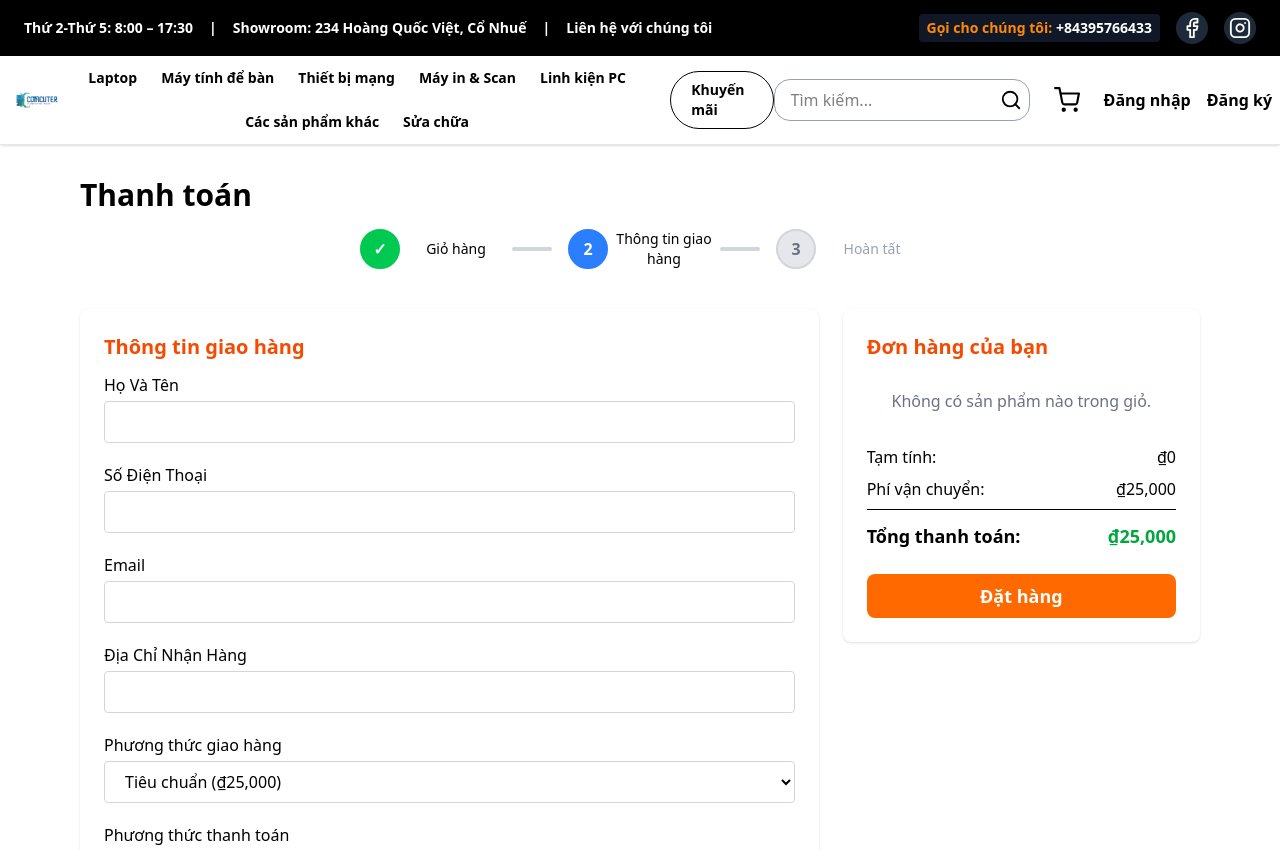
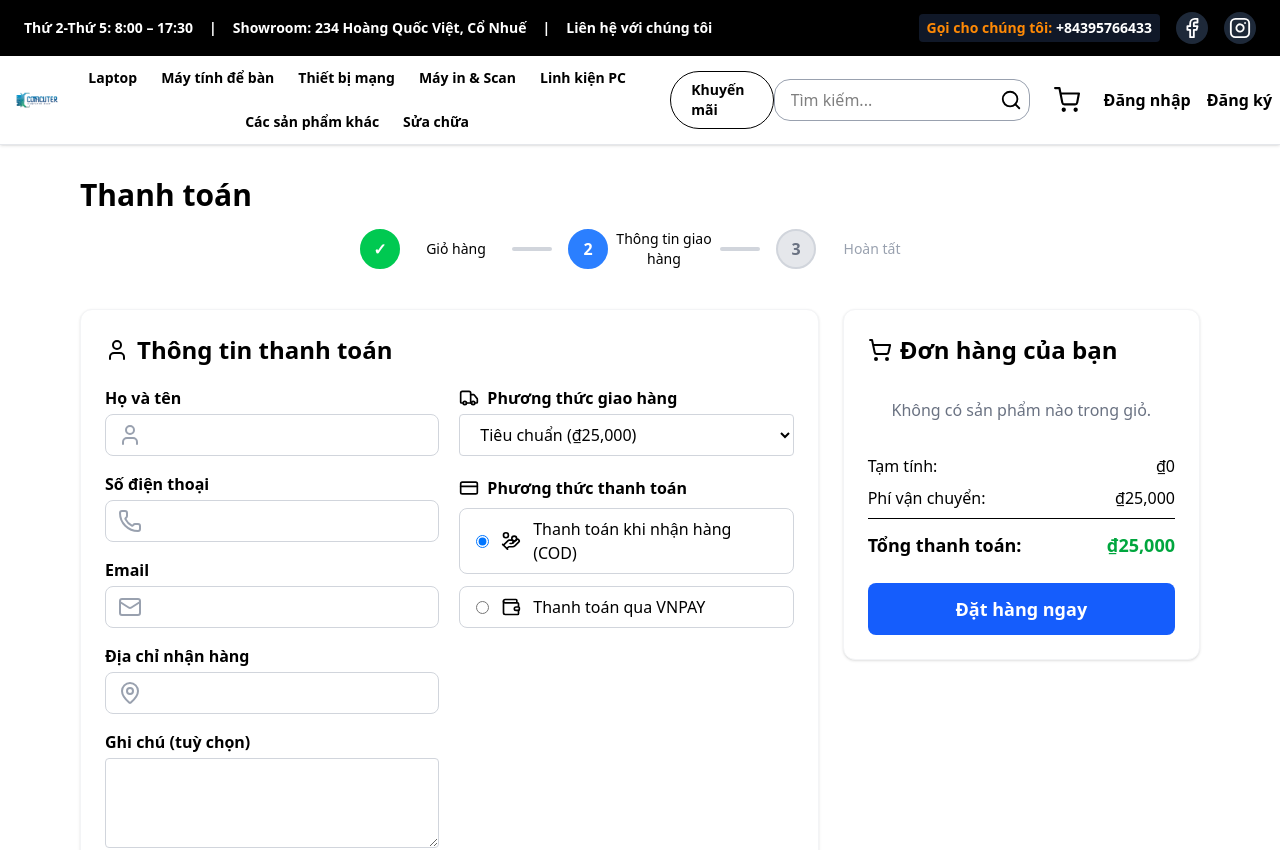
Before and after one commit to Nickchua123/my-app, a React (Vite) app: page /checkout in a window 1280 px wide. Shown: the top 850 px of the page. Built offline with nearby package versions, Linux system fonts and the light colour scheme.

Commit message:
Fix checkout form

```diff
--- a/src/components/CheckoutForm.jsx
+++ b/src/components/CheckoutForm.jsx
@@ -3,8 +3,17 @@ import { useCart } from "../context/CartContext";
 import api from "../Config/axiosConfig";
 import { toast } from "react-toastify";
 import { useNavigate } from "react-router-dom";
-import vnpayLogo from "../assets/vnpay.png";
-import codLogo from "../assets/cod.png"; // nếu có
+import {
+    Truck,
+    CreditCard,
+    User,
+    Phone,
+    Mail,
+    MapPin,
+    ShoppingCart,
+    Wallet,
+    HandCoins,
+} from "lucide-react";
 
 export default function CheckoutForm() {
     const { cartItems, clearCart } = useCart();
@@ -17,11 +26,12 @@ export default function CheckoutForm() {
         address: "",
         note: "",
         paymentMethod: "cod",
-        shippingMethod: "standard"
+        shippingMethod: "standard",
     });
 
     const [errors, setErrors] = useState({});
 
+    // 🚚 Shipping cost
     const shippingFee =
         form.shippingMethod === "express"
             ? 50000
@@ -34,20 +44,15 @@ export default function CheckoutForm() {
         if (!form.name.trim()) err.name = "Vui lòng nhập tên";
         if (!form.phone.trim()) err.phone = "Vui lòng nhập số điện thoại";
         if (!form.email.trim()) err.email = "Vui lòng nhập email";
-        if (!form.address.trim()) err.address = "Vui lòng nhập địa chỉ";
+        if (!form.address.trim()) err.address = "Vui lòng nhập địa chỉ nhận hàng";
         return err;
     };
 
     const handleChange = (e) => {
         const { name, value } = e.target;
-
-        setForm((prev) => ({
-            ...prev,
-            [name]: value,
-        }));
-
-        setErrors((prevErrors) => {
-            const newErrors = { ...prevErrors };
+        setForm((prev) => ({ ...prev, [name]: value }));
+        setErrors((prev) => {
+            const newErrors = { ...prev };
             delete newErrors[name];
             return newErrors;
         });
@@ -60,7 +65,7 @@ export default function CheckoutForm() {
         if (Object.keys(err).length > 0) return;
 
         if (cartItems.length === 0) {
-            toast.error("❗ Giỏ hàng đang trống!");
+            toast.error("Giỏ hàng đang trống!");
             return;
         }
 
@@ -82,8 +87,6 @@ export default function CheckoutForm() {
                 paymentMethod: form.paymentMethod,
             };
 
-            console.log("🔍 Payload gửi lên BE:", payload);
-
             const res = await api.post("/orders/create-payment", payload);
 
             if (res.data?.data?.paymentUrl) {
@@ -92,50 +95,87 @@ export default function CheckoutForm() {
                     localStorage.setItem("checkoutCart", JSON.stringify(cartItems));
                     window.location.href = res.data.data.paymentUrl;
                 } else {
-                    toast.success("🎉 Đặt hàng COD thành công!");
+                    toast.success("Đặt hàng COD thành công!");
                     clearCart();
                     navigate("/order-success");
                 }
             } else {
-                toast.error("⚠️ Có lỗi xảy ra, vui lòng thử lại.");
+                toast.error("Có lỗi xảy ra, vui lòng thử lại.");
             }
         } catch (err) {
-            toast.error("❌ Đặt hàng thất bại!");
+            toast.error("Đặt hàng thất bại!");
         }
     };
 
-    const subtotal = cartItems.reduce((sum, item) => sum + item.product.price * item.quantity, 0);
+    const subtotal = cartItems.reduce(
+        (sum, item) => sum + item.product.price * item.quantity,
+        0
+    );
     const total = subtotal + shippingFee;
 
     return (
-        <form onSubmit={handleSubmit} className="grid md:grid-cols-3 gap-6 mt-8">
-            <div className="md:col-span-2 bg-white p-6 rounded-lg shadow space-y-5">
-                <h2 className="text-xl font-bold mb-3 text-orange-600">Thông tin giao hàng</h2>
+        <form
+            onSubmit={handleSubmit}
+            className="grid md:grid-cols-3 gap-6 mt-8 text-black"
+        >
+            {/* === Form thông tin + thanh toán (2 cột) === */}
+            <div className="md:col-span-2 bg-white p-6 rounded-xl shadow border border-gray-100">
+                <h2 className="text-2xl font-bold mb-5 text-black-600 flex items-center gap-2">
+                    <User className="w-6 h-6 text-black-600" /> Thông tin thanh toán
+                </h2>
 
-                {["name", "phone", "email", "address"].map((field) => (
-                    <div key={field}>
-                        <label className="block font-medium mb-1 capitalize">
-                            {field === "name"
-                                ? "Họ và tên"
-                                : field === "phone"
-                                    ? "Số điện thoại"
-                                    : field === "email"
-                                        ? "Email"
-                                        : "Địa chỉ nhận hàng"}
+                <div className="grid md:grid-cols-2 gap-5">
+                    {/* ====== Cột trái ====== */}
+                    <div className="space-y-4">
+                        {[
+                            { name: "name", label: "Họ và tên", icon: <User /> },
+                            { name: "phone", label: "Số điện thoại", icon: <Phone /> },
+                            { name: "email", label: "Email", icon: <Mail /> },
+                            { name: "address", label: "Địa chỉ nhận hàng", icon: <MapPin /> },
+                        ].map((field) => (
+                            <div key={field.name}>
+                                <label className="block font-semibold mb-1">
+                                    {field.label}
                                 </label>
+                                <div className="flex items-center border border-gray-300 rounded-lg px-3">
+                                    <span className="text-gray-400">{field.icon}</span>
                                     <input
-                            type={field === "email" ? "email" : "text"}
-                            name={field}
-                            value={form[field]}
+                                        type={field.name === "email" ? "email" : "text"}
+                                        name={field.name}
+                                        value={form[field.name]}
                                         onChange={handleChange}
-                            className="w-full border border-gray-300 rounded px-4 py-2"
+                                        className="w-full px-3 py-2 outline-none bg-transparent"
                                     />
-                        {errors[field] && <div className="text-red-500 text-sm mt-1">{errors[field]}</div>}
+                                </div>
+                                {errors[field.name] && (
+                                    <div className="text-red-500 text-sm mt-1">
+                                        {errors[field.name]}
+                                    </div>
+                                )}
                             </div>
                         ))}
 
+                        {/* Ghi chú */}
                         <div>
-                    <label className="block font-medium mb-1">Phương thức giao hàng</label>
+                            <label className="block font-semibold mb-1">
+                                Ghi chú (tuỳ chọn)
+                            </label>
+                            <textarea
+                                name="note"
+                                value={form.note}
+                                onChange={handleChange}
+                                className="w-full border border-gray-300 rounded px-4 py-2"
+                                rows={3}
+                            />
+                        </div>
+                    </div>
+
+                    {/* ====== Cột phải ====== */}
+                    <div className="space-y-5">
+                        <div>
+                            <label className="block font-semibold mb-1 flex items-center gap-2">
+                                <Truck className="w-5 h-5 text-black-600" /> Phương thức giao hàng
+                            </label>
                             <select
                                 name="shippingMethod"
                                 value={form.shippingMethod}
@@ -149,57 +189,56 @@ export default function CheckoutForm() {
                         </div>
 
                         <div>
-                    <label className="block font-medium mb-2">Phương thức thanh toán</label>
+                            <label className="block font-semibold mb-2 flex items-center gap-2">
+                                <CreditCard className="w-5 h-5 text-black-600" /> Phương thức
+                                thanh toán
+                            </label>
                             <div className="space-y-3">
-                        <label className="flex items-center gap-3 border border-gray-300 rounded px-4 py-2 cursor-pointer hover:border-orange-500">
+                                <label className="flex items-center gap-3 border border-gray-300 rounded-lg px-4 py-2 cursor-pointer hover:border-blue-600 transition">
                                     <input
                                         type="radio"
                                         name="paymentMethod"
                                         value="cod"
                                         checked={form.paymentMethod === "cod"}
                                         onChange={handleChange}
-                                className="accent-orange-500"
+                                        className="accent-black-600"
                                     />
-                            <img src={codLogo} alt="COD" className="h-6" />
+                                    <HandCoins className="w-5 h-5 text-black-600" />
                                     <span>Thanh toán khi nhận hàng (COD)</span>
                                 </label>
 
-                        <label className="flex items-center gap-3 border border-gray-300 rounded px-4 py-2 cursor-pointer hover:border-orange-500">
+                                <label className="flex items-center gap-3 border border-gray-300 rounded-lg px-4 py-2 cursor-pointer hover:border-blue-600 transition">
                                     <input
                                         type="radio"
                                         name="paymentMethod"
                                         value="vnpay"
                                         checked={form.paymentMethod === "vnpay"}
                                         onChange={handleChange}
-                                className="accent-orange-500"
+                                        className="accent-black-600"
                                     />
-                            <img src={vnpayLogo} alt="VNPAY" className="h-6" />
+                                    <Wallet className="w-5 h-5 text-black-600" />
                                     <span>Thanh toán qua VNPAY</span>
                                 </label>
                             </div>
                         </div>
-
-
-                <div>
-                    <label className="block font-medium mb-1">Ghi chú (không bắt buộc)</label>
-                    <textarea
-                        name="note"
-                        value={form.note}
-                        onChange={handleChange}
-                        className="w-full border border-gray-300 rounded px-4 py-2"
-                        rows={2}
-                    />
+                    </div>
                 </div>
             </div>
 
-            <div className="bg-white p-6 rounded-lg shadow h-fit">
-                <h2 className="text-xl font-bold text-orange-600 mb-3">Đơn hàng của bạn</h2>
+            {/* === Tóm tắt đơn hàng === */}
+            <div className="bg-white p-6 rounded-xl shadow border border-gray-100 h-fit">
+                <h2 className="text-2xl font-bold text-black-600 mb-4 flex items-center gap-2">
+                    <ShoppingCart className="w-6 h-6 text-black-600" /> Đơn hàng của bạn
+                </h2>
+
                 <ul className="divide-y mb-4">
                     {cartItems.length === 0 ? (
-                        <li className="py-4 text-gray-500 text-center">Không có sản phẩm nào trong giỏ.</li>
+                        <li className="py-4 text-gray-500 text-center">
+                            Không có sản phẩm nào trong giỏ.
+                        </li>
                     ) : (
                         cartItems.map((item) => (
-                            <li key={item.id} className="flex items-center gap-3 py-3">
+                            <li key={item.id} className="flex items-center gap-3 py-3 text-sm">
                                 <img
                                     src={
                                         item.product.images?.[0]
@@ -210,10 +249,12 @@ export default function CheckoutForm() {
                                     className="w-12 h-12 object-cover rounded border"
                                 />
                                 <div className="flex-1 min-w-0">
-                                    <div className="truncate font-medium">{item.product.name}</div>
-                                    <div className="text-sm text-gray-500">Số lượng: {item.quantity}</div>
+                                    <div className="truncate font-medium text-black">
+                                        {item.product.name}
                                     </div>
-                                <div className="text-orange-600 font-semibold whitespace-nowrap">
+                                    <div className="text-gray-500">Số lượng: {item.quantity}</div>
+                                </div>
+                                <div className="text-black-600 font-bold whitespace-nowrap">
                                     ₫{(item.product.price * item.quantity).toLocaleString()}
                                 </div>
                             </li>
@@ -238,9 +279,9 @@ export default function CheckoutForm() {
 
                 <button
                     type="submit"
-                    className="mt-6 w-full bg-orange-500 text-white font-semibold rounded-lg py-2 hover:bg-orange-600 transition text-lg"
+                    className="mt-6 w-full bg-blue-600 text-white font-semibold rounded-lg py-3 hover:bg-blue-700 transition text-lg"
                 >
-                    Đặt hàng
+                    Đặt hàng ngay
                 </button>
             </div>
         </form>
```
Lines whose indentation alone changed are shown as unchanged.
